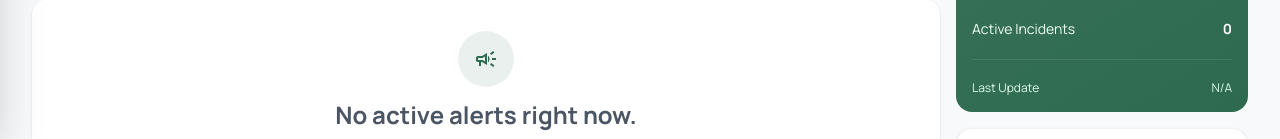
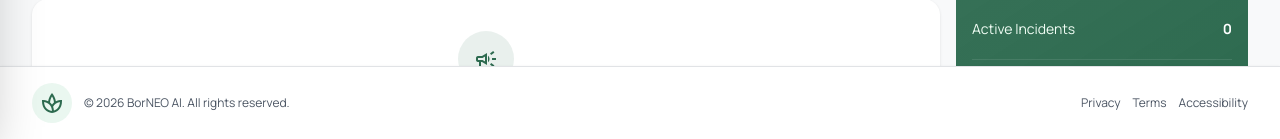
Before and after one commit to ACZH05/borneo-hackathon, a Next.js app: page / in a window 1280 px wide. Shown: the part 661-800 px from the top of the page. Built offline with nearby package versions, Linux system fonts and the light colour scheme; no server answers; the database is empty.

Commit message:
Change scrolling behavior

```diff
--- a/src/app/admin/sos/layout.tsx
+++ b/src/app/admin/sos/layout.tsx
@@ -34,9 +34,9 @@ export default async function SOSLayout({
   const reports: Report[] = data?.reports;
 
   return (
-    <div className="grid grid-cols-[1fr_2fr] h-auto overflow-hidden">
-      <div className="">
-        <div className="flex flex-col gap-4 p-6">
+    <div className="grid h-full min-h-0 grid-cols-[1fr_2fr] overflow-hidden">
+      <div className="flex min-h-0 flex-col">
+        <div className="flex shrink-0 flex-col gap-4 p-6">
           <div className="flex justify-between">
             <span className="text-xl font-bold">Active SOS Requests</span>
             <ReplayIcon />
@@ -46,7 +46,7 @@ export default async function SOSLayout({
             <FilterChips severity={chips[0].severity} />
           </div>
         </div>
-        <div className="flex flex-col overflow-y-scroll">
+        <div className="flex min-h-0 flex-1 flex-col overflow-y-auto">
           {reports.map((report) => (
             <RequestTab
               key={report.id}
@@ -58,7 +58,7 @@ export default async function SOSLayout({
           ))}
         </div>
       </div>
-      {children}
+      <div className="min-h-0 overflow-y-auto">{children}</div>
     </div>
   );
 }
--- a/src/app/admin/sos/page.tsx
+++ b/src/app/admin/sos/page.tsx
@@ -4,7 +4,6 @@ import TouchAppOutlinedIcon from "@mui/icons-material/TouchAppOutlined";
 
 export default function Page() {
   return (
-    <div>
     <div className="flex justify-center items-center bg-primary/5 h-full">
       <div className="flex flex-col items-center gap-4">
         <div className="flex justify-center items-center w-48 h-48 bg-textGrey/10 text-textGrey rounded-full">
@@ -14,11 +13,8 @@ export default function Page() {
           <span className="text-2xl font-black">Waiting for selection</span>
           <span className="w-96 text-center text-textGrey">
             Select an SOS request from the left panel to begin the triage
-              process, view technical details, and coordinate emergency
-              response.
+            process, view technical details, and coordinate emergency response.
           </span>
-          </div>
-          <div className=""></div>
         </div>
       </div>
     </div>
--- a/src/app/components/Footer.tsx
+++ b/src/app/components/Footer.tsx
@@ -2,15 +2,20 @@
 
 export default function Footer() {
   return (
-    <footer className="sticky top-0 flex flex-wrap gap-6 items-center justify-between bg-surface border-t border-foreground/20 shadow-sm min-w-screen px-8 py-4">
+    <footer className="sticky bottom-0 left-0 right-0 flex flex-wrap gap-6 items-center justify-between bg-surface border-t border-foreground/20 shadow-sm min-w-screen px-8 py-4">
       <div className="flex items-center gap-3">
-          {/* --- Logo --- */}
-          <div className="flex items-center justify-center rounded-full bg-secondary/20 h-10 w-10">
-              <span className="material-symbols-outlined text-2xl text-primary">spa</span> {/* Logo Icon from Google Material Symbols */}
-          </div>
+        {/* --- Logo --- */}
+        <div className="flex items-center justify-center rounded-full bg-secondary/20 h-10 w-10">
+          <span className="material-symbols-outlined text-2xl text-primary">
+            spa
+          </span>{" "}
+          {/* Logo Icon from Google Material Symbols */}
+        </div>
 
-          {/* --- Copyright --- */}
-          <span className="text-xs text-textGrey">© 2026 BorNEO AI. All rights reserved.</span>
+        {/* --- Copyright --- */}
+        <span className="text-xs text-textGrey">
+          © 2026 BorNEO AI. All rights reserved.
+        </span>
       </div>
 
       {/* --- Footer Links --- */}
--- a/src/app/layout.tsx
+++ b/src/app/layout.tsx
@@ -6,7 +6,8 @@ import Footer from "@/app/components/Footer";
 // --- Metadata ---
 export const metadata = {
   title: "BorNEO AI",
-  description: "BorNEO AI is a lightweight, AI-driven disaster resilience platform that built with a 'low-bandwidth' philosophy. Our mission is to provide a critical lifeline for communities in Borneo, ensuring every user has access to life-saving information when it matters most.",
+  description:
+    "BorNEO AI is a lightweight, AI-driven disaster resilience platform that built with a 'low-bandwidth' philosophy. Our mission is to provide a critical lifeline for communities in Borneo, ensuring every user has access to life-saving information when it matters most.",
 };
 
 // --- Root Layout (Home) ---
@@ -19,14 +20,21 @@ export default function RootLayout({
     <html lang="en">
       {/* Import Google Manrope font for headings and UI elements and Google Material Symbols font for icons. */}
       <head>
-            <link rel="stylesheet" href="https://fonts.googleapis.com/css2?family=Manrope:wght@400;500;700;800&amp;display=swap"/>
-            <link rel="stylesheet" href="https://fonts.googleapis.com/css2?family=Material+Symbols+Outlined:wght,FILL@100..700,0..1&display=swap"/>
+        <link
+          rel="stylesheet"
+          href="https://fonts.googleapis.com/css2?family=Manrope:wght@400;500;700;800&amp;display=swap"
+        />
+        <link
+          rel="stylesheet"
+          href="https://fonts.googleapis.com/css2?family=Material+Symbols+Outlined:wght,FILL@100..700,0..1&display=swap"
+        />
       </head>
 
-        <body className="antialiased flex flex-col min-h-screen">
+      <body className="antialiased flex flex-col h-full overflow-hidden">
         <AuthListener />
         <Header />
-            <main className="flex-1">{children}</main> {/* Pass the content in "page.tsx" as children to the layout */}
+        <main className="flex-1 min-h-0 overflow-y-auto">{children}</main>{" "}
+        {/* Pass the content in "page.tsx" as children to the layout */}
         <Footer />
       </body>
     </html>
```
Lines whose indentation alone changed are shown as unchanged.
